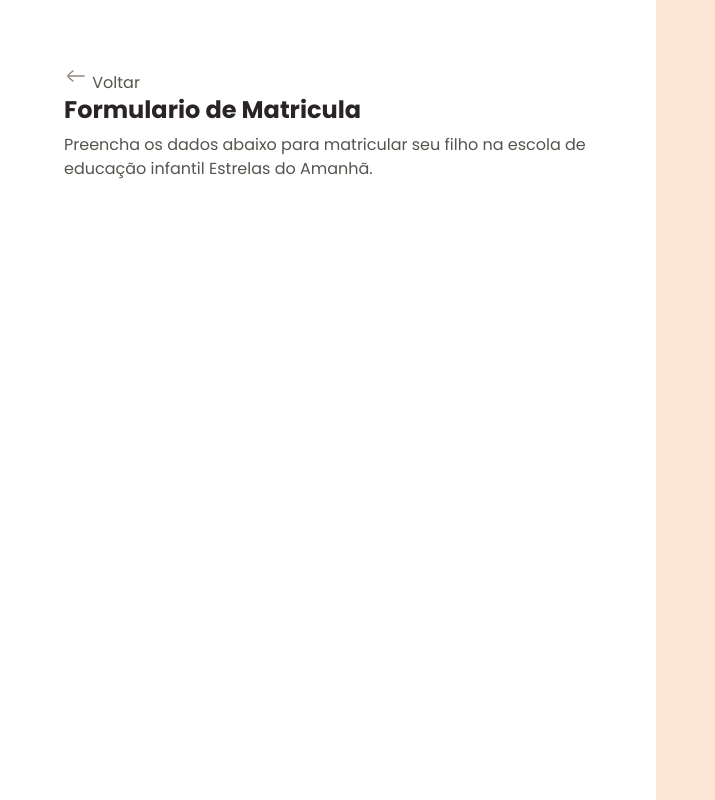
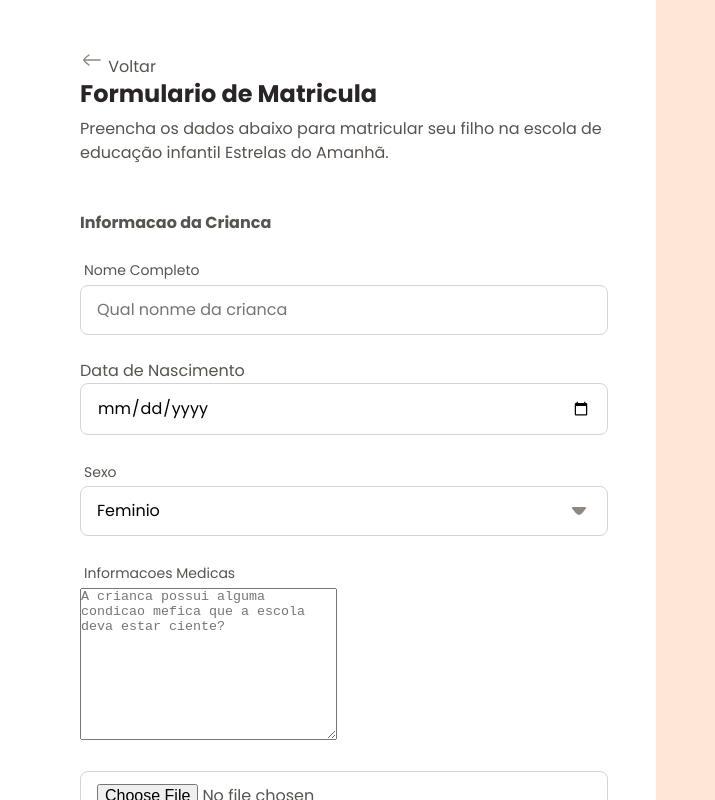
Before and after one commit to Gleydsong/projetoform, a plain HTML site: page index.html in a window 1280 px wide. Shown: the full height of the page, 0-715 px from the left. Drawn offline with Linux system fonts and the light colour scheme.

Commit message:
Configurando a data

```diff
--- a/index.html
+++ b/index.html
@@ -28,6 +28,52 @@
             Preencha os dados abaixo para matricular seu filho na escola de
             educação infantil Estrelas do Amanhã.
           </p>
+          <form method="post" enctype="multipart/form-data">
+            <fieldset class="child-info">
+              <legend>Informacao da Crianca</legend>
+
+              <div class="input-wrapper">
+                <label for="fullname">Nome Completo</label>
+                <input
+                  id="fullname"
+                  name="fullname"
+                  type="text"
+                  placeholder="Qual nonme da crianca"
+                />
+              </div>
+
+              <div class="input-wrapper">
+                <laber for="">Data de Nascimento</laber>
+                <input type="date" id="birth" name="birth" lang="pt-BR" />
+              </div>
+
+              <div class="select-wrapper">
+                <label for="gender">Sexo</label>
+                <select name="gender" id="gender">
+                  <option value="female">Feminio</option>
+                  <option value="male">Masculino</option>
+                  <option value="na">Prefiro nao responder</option>
+                </select>
+              </div>
+
+              <div class="textarea-wrapper">
+                <label for="medical-info">Informacoes Medicas</label>
+                <textarea
+                  name="medica-info"
+                  id="medical-info"
+                  cols="30"
+                  rows="10"
+                  placeholder="A crianca possui alguma condicao mefica que a escola deva estar ciente?"
+                ></textarea>
+              </div>
+
+              <div class="drop-area-drop">
+                <input type="file" id="birth-file" name="bith-file" />
+                <img src="assets/icons/cloud-upload.svg" alt="" />
+                <p>Clique aqui para <br> selcionar os arquivos</p>
+              </div>
+            </fieldset>
+          </form>
         </div>
       </main>
 
@@ -41,7 +87,10 @@
               ambiente acolhedor, seguro e estimulante.
             </p>
           </header>
-          <img src="assets/Illustration.svg" alt="professoras com criancas prestando atencao" />
+          <img
+            src="assets/Illustration.svg"
+            alt="professoras com criancas prestando atencao"
+          />
         </div>
       </aside>
     </div>
--- /dev/null
+++ b/styles/fields/index.css
@@ -0,0 +1,47 @@
+input,
+text,
+select {
+  appearance: none;
+  width: 100%;
+  border-radius: 0.5rem;
+  border: 1px solid var(--stroke-default);
+
+  padding: 0.75rem 1rem;
+
+  font: var(--text);
+}
+
+label {
+  font: var(--text-sm);
+  color: var(--text-secondary);
+
+  display: block;
+  margin: 0.25rem;
+}
+
+input:focus,
+input:focus,
+textarea:focus {
+  outline: 0.25rem solid var(--suface-secondary);
+  border: 0.125rem solid var(--stroke-highlight);
+}
+input[type="date"] {
+  position: relative;
+  &::-webkit-calendar-picker-indicatr {
+    opacity: 0;
+    content: "";
+    position: absolute;
+    background: url(../../assets/icons/calendar-03.svg) center/contain;
+    right: 1rem;
+    width: 1.25rem;
+    height: 1.25rem;
+
+    top: 50%;
+    transform: translateY(-50%);
+  }
+}
+
+select {
+  background: url(../../assets/icons/arrow-down-01.svg) no-repeat calc(100% - 1rem);
+
+}
--- /dev/null
+++ b/styles/forms.css
@@ -0,0 +1,18 @@
+@import url(fields/index.css);
+
+form {
+  margin-top: 3rem;
+}
+
+fieldset {
+  border: none;
+
+  display: grid;
+  gap: 1.5rem;
+}
+
+
+legend {
+  font: 600 1rem/1.25 var(--font-family);
+  margin-bottom: 1.5rem;
+}
--- a/styles/index.css
+++ b/styles/index.css
@@ -1,2 +1,4 @@
 @import url(global.css);
 @import url(layout.css);
+@import url(forms.css);
+@import url(../styles/fields/index.css);
--- a/styles/layout.css
+++ b/styles/layout.css
@@ -8,7 +8,7 @@
 
 main {
   overflow: auto;
-  padding: 4rem;
+  padding: 3rem;
 
   & .main-container {
     max-width: 33rem;
```
